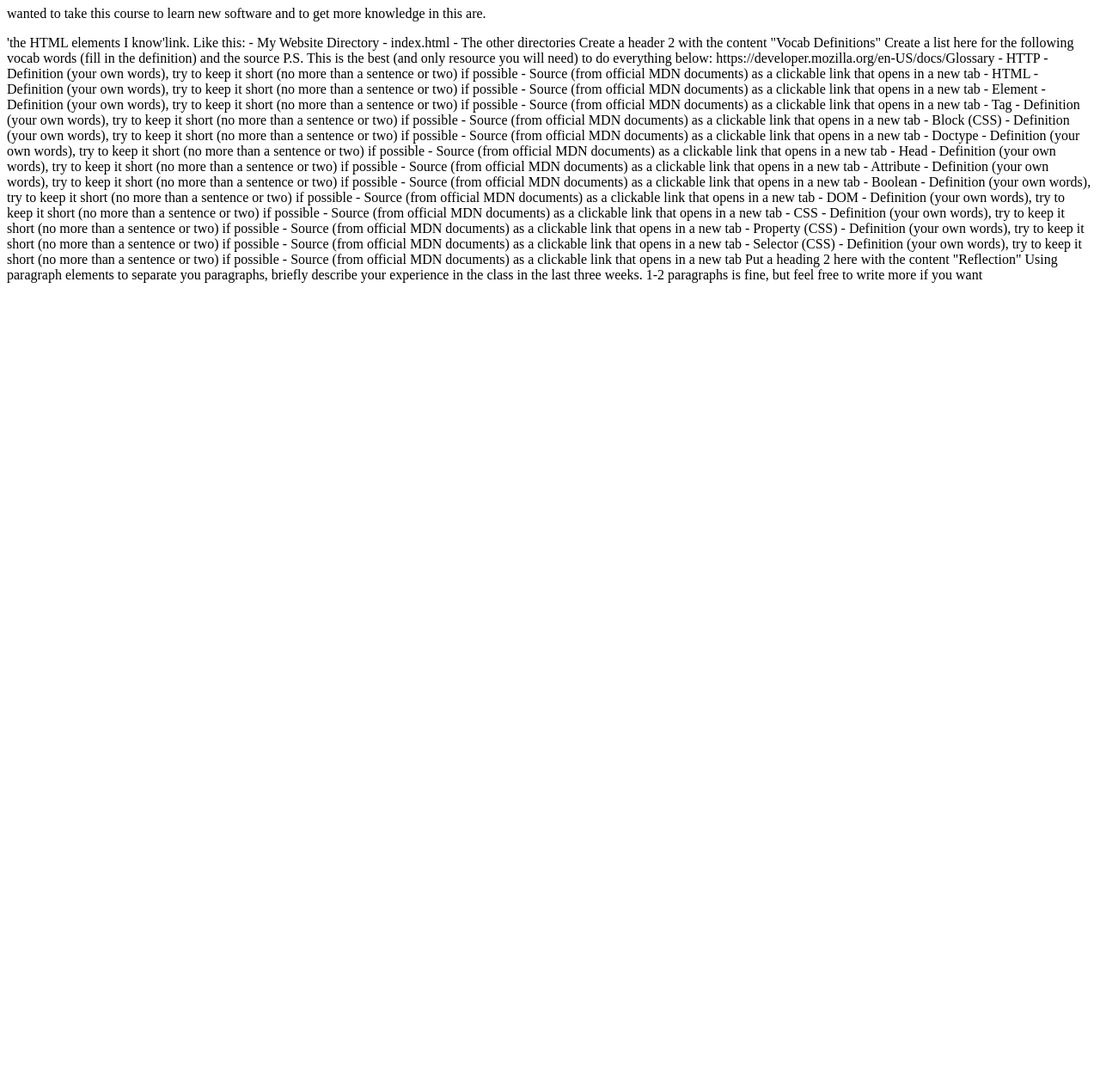
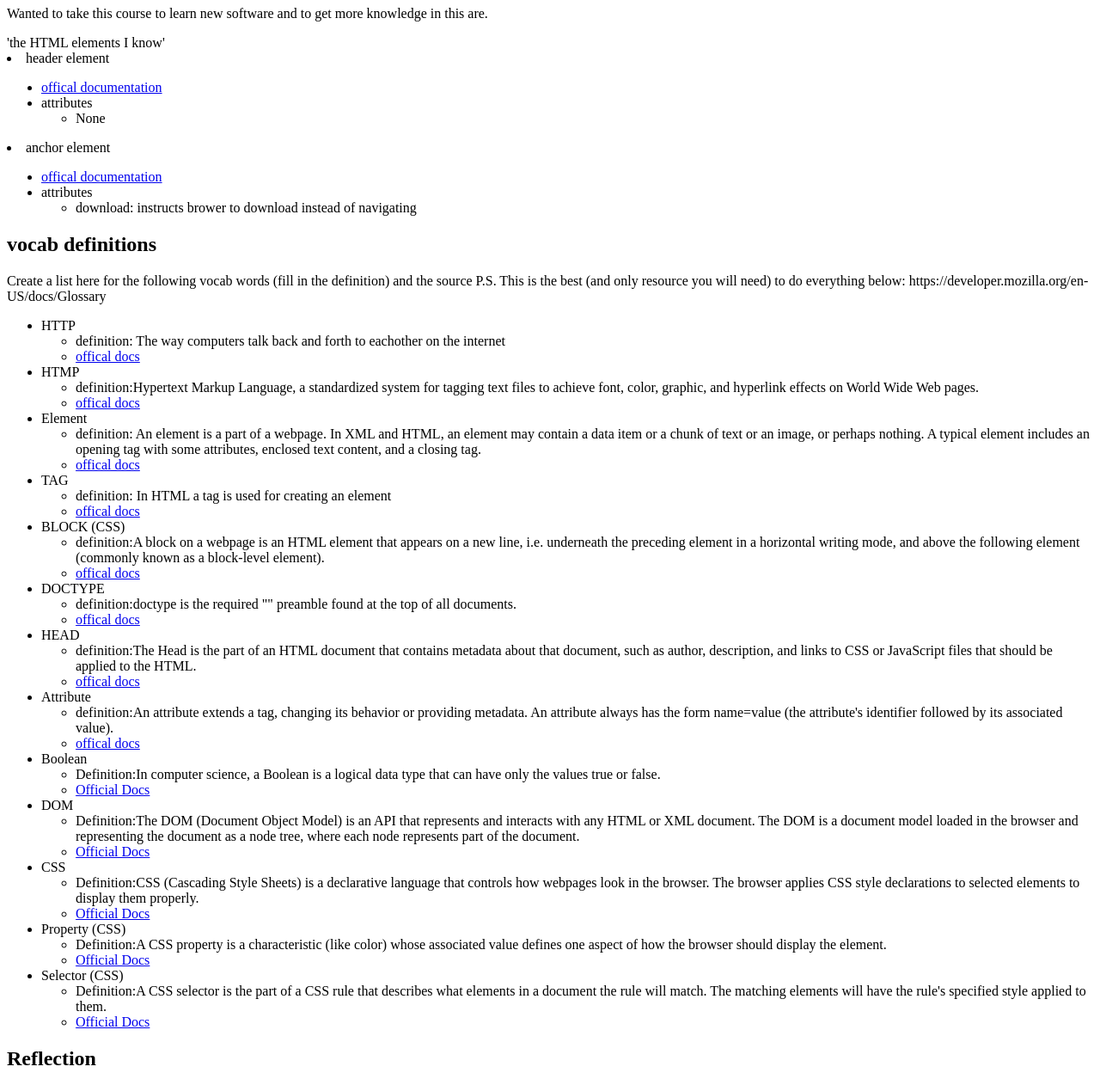
Before and after one commit to Ncoombs22/405-homework, a plain HTML site: page homework 1/hw1.html in a window 1280 px wide. Shown: the part 73-1335 px from the top of the page at 86% size. Before the commit the page ends 800 px from the top, so only its background shows below. Drawn offline with Linux system fonts and the light colour scheme.

Commit message:
homework 1 turnin
hi

```diff
--- a/homework 1/hw1.html
+++ b/homework 1/hw1.html
@@ -9,76 +9,141 @@
 <body>
 
 
-<h1>nick -business marketing </h1>
+<h1>Nick -Business marketing </h1>
 
-<p>wanted to take this course to learn new software and to get more knowledge in this are.</p
-  Put a header 2 here with the content "The HTML Elements I Know"
+<p>Wanted to take this course to learn new software and to get more knowledge in this are.</p
+
+
 <h2>'the HTML elements I know'</h2
   Create a list (ordered or unordered) here with a structure similar to following:
   - Element Name
     - A clickable link to the MDN official document. Make sure this opens in a new browser tab
-    - Display: Inline or Block
+
     - Attributes
       - Name of attribute : Description
       - List the rest of the attributes for this element (up to a max of 3)
-  - List 5 more (for a total of six element names)
 
-  Put a header 2 here with the content "My Website Directory Structure"
 
-  Create a list here that will show the directory structure that is recommended by MDN from this <a href="https://developer.mozilla.org/en-US/docs/Learn/Getting_started_with_the_web/Dealing_with_files#What_structure_should_your_website_have">link</a>.
-  Like this:
-  - My Website Directory
-    - index.html
-    - The other directories
+  - List 5 more (for a total of six element names
+  <ul>
+    <li>header element
+      <ul>
+      <li><a href="https://developer.mozilla.org/en-US/docs/Web/HTML/Element" target = "_blank">offical documentation</a></li>
+<li> attributes
+  <ul>
+    <li> None </li>
+  </ul>
+</li>
+</ul>
+</li>
+<li>anchor element
+  <ul>
+  <li><a href="https://developer.mozilla.org/en-US/docs/Web/HTML/Element/a" target= "_blank">offical documentation</a></li>
+<li> attributes
+<ul>
+<li> download: instructs brower to download instead of navigating </li>
+</ul>
+</li>
+</ul>
+</li>
 
-  Create a header 2 with the content "Vocab Definitions"
+
+
+  <h2> vocab definitions </h2>
 
 
   Create a list here for the following vocab words (fill in the definition) and the source
   P.S. This is the best (and only resource you will need) to do everything below: https://developer.mozilla.org/en-US/docs/Glossary
-  - HTTP
-    - Definition (your own words), try to keep it short (no more than a sentence or two) if possible
-    - Source (from official MDN documents) as a clickable link that opens in a new tab
-  - HTML
-    - Definition (your own words), try to keep it short (no more than a sentence or two) if possible
-    - Source (from official MDN documents) as a clickable link that opens in a new tab
-  - Element
-    - Definition (your own words), try to keep it short (no more than a sentence or two) if possible
-    - Source (from official MDN documents) as a clickable link that opens in a new tab
-  - Tag
-    - Definition (your own words), try to keep it short (no more than a sentence or two) if possible
-    - Source (from official MDN documents) as a clickable link that opens in a new tab
-  - Block (CSS)
-    - Definition (your own words), try to keep it short (no more than a sentence or two) if possible
-    - Source (from official MDN documents) as a clickable link that opens in a new tab
-  - Doctype
-    - Definition (your own words), try to keep it short (no more than a sentence or two) if possible
-    - Source (from official MDN documents) as a clickable link that opens in a new tab
-  - Head
-    - Definition (your own words), try to keep it short (no more than a sentence or two) if possible
-    - Source (from official MDN documents) as a clickable link that opens in a new tab
-  - Attribute
-    - Definition (your own words), try to keep it short (no more than a sentence or two) if possible
-    - Source (from official MDN documents) as a clickable link that opens in a new tab
-  - Boolean
-    - Definition (your own words), try to keep it short (no more than a sentence or two) if possible
-    - Source (from official MDN documents) as a clickable link that opens in a new tab
-  - DOM
-    - Definition (your own words), try to keep it short (no more than a sentence or two) if possible
-    - Source (from official MDN documents) as a clickable link that opens in a new tab
-  - CSS
-    - Definition (your own words), try to keep it short (no more than a sentence or two) if possible
-    - Source (from official MDN documents) as a clickable link that opens in a new tab
-  - Property (CSS)
-    - Definition (your own words), try to keep it short (no more than a sentence or two) if possible
-    - Source (from official MDN documents) as a clickable link that opens in a new tab
-  - Selector (CSS)
-    - Definition (your own words), try to keep it short (no more than a sentence or two) if possible
-    - Source (from official MDN documents) as a clickable link that opens in a new tab
+<ul>
+  <li> HTTP
+    <ul>
+      <li> definition: The way computers talk back and forth to eachother on the internet</li>
+      <li><a href="https://developer.mozilla.org/en-US/docs/Glossary/HTTP" target="_blank">offical docs</a></li>
+    </ul>
+  </li>
 
-  Put a heading 2 here with the content "Reflection"
+  <li> HTMP
+    <ul>
+      <li> definition:Hypertext Markup Language, a standardized system for tagging text files to achieve font, color, graphic, and hyperlink effects on World Wide Web pages. </li>
+      <li><a href="https://developer.mozilla.org/en-US/docs/Glossary/HTML" target="_blank">offical docs</a></li>
+    </ul>
+  </li>
+  <li> Element
+    <ul>
+      <li> definition: An element is a part of a webpage. In XML and HTML, an element may contain a data item or a chunk of text or an image, or perhaps nothing. A typical element includes an opening tag with some attributes, enclosed text content, and a closing tag.</li>
+      <li><a href="https://developer.mozilla.org/en-US/docs/Glossary/Element" target="_blank">offical docs</a></li>
+    </ul>
+  </li>
 
-  Using paragraph elements to separate you paragraphs, briefly describe your experience in the class in the last three weeks. 1-2 paragraphs is fine, but feel free to write more if you want
+  <li> TAG
+    <ul>
+      <li> definition: In HTML a tag is used for creating an element</li>
+      <li><a href="https://developer.mozilla.org/en-US/docs/Glossary/Tag" target="_blank">offical docs</a></li>
+    </ul>
+  </li>
 
-</body>
+  <li> BLOCK (CSS)
+    <ul>
+      <li> definition:A block on a webpage is an HTML element that appears on a new line, i.e. underneath the preceding element in a horizontal writing mode, and above the following element (commonly known as a block-level element).  </li>
+      <li><a href="https://developer.mozilla.org/en-US/docs/Glossary/Block/CSS" target="_blank">offical docs</a></li>
+    </ul>
+  </li>
+
+  <li> DOCTYPE
+    <ul>
+      <li> definition:doctype is the required "<!DOCTYPE html>" preamble found at the top of all documents.   </li>
+      <li><a href="https://developer.mozilla.org/en-US/docs/Glossary/Doctype" target="_blank">offical docs</a></li>
+    </ul>
+  </li>
+
+  <li> HEAD
+    <ul>
+      <li> definition:The Head is the part of an HTML document that contains metadata about that document, such as author, description, and links to CSS or JavaScript files that should be applied to the HTML.   </li>
+      <li><a href="https://developer.mozilla.org/en-US/docs/Glossary/Head" target="_blank">offical docs</a></li>
+    </ul>
+  </li>
+
+  <li> Attribute
+    <ul>
+      <li> definition:An attribute extends a tag, changing its behavior or providing metadata. An attribute always has the form name=value (the attribute's identifier followed by its associated value).   </li>
+      <li><a href="https://developer.mozilla.org/en-US/docs/Glossary/Attribute" target="_blank">offical docs</a></li>
+    </ul>
+  </li>
+  <li> Boolean
+  <ul>
+    <li> Definition:In computer science, a Boolean is a logical data type that can have only the values true or false.</li>
+    <li><a href="https://developer.mozilla.org/en-US/docs/Glossary/Boolean" target="_blank">Official Docs</a></li>
+  </ul>
+</li>
+<li> DOM
+  <ul>
+    <li> Definition:The DOM (Document Object Model) is an API that represents and interacts with any HTML or XML document. The DOM is a document model loaded in the browser and representing the document as a node tree, where each node represents part of the document.</li>
+    <li><a href="https://developer.mozilla.org/en-US/docs/Glossary/DOM" target="_blank">Official Docs</a></li>
+  </ul>
+</li>
+<li> CSS
+  <ul>
+    <li> Definition:CSS (Cascading Style Sheets) is a declarative language that controls how webpages look in the browser. The browser applies CSS style declarations to selected elements to display them properly.</li>
+    <li><a href="https://developer.mozilla.org/en-US/docs/Glossary/CSS" target="_blank">Official Docs</a></li>
+  </ul>
+</li>
+<li> Property (CSS)
+  <ul>
+    <li> Definition:A CSS property is a characteristic (like color) whose associated value defines one aspect of how the browser should display the element.</li>
+    <li><a href="https://developer.mozilla.org/en-US/docs/Glossary/property/CSS" target="_blank">Official Docs</a></li>
+  </ul>
+</li>
+<li> Selector (CSS)
+  <ul>
+    <li> Definition:A CSS selector is the part of a CSS rule that describes what elements in a document the rule will match. The matching elements will have the rule's specified style applied to them.</li>
+    <li><a href="https://developer.mozilla.org/en-US/docs/Glossary/CSS_Selector" target="_blank">Official Docs</a></li>
+  </ul>
+</li>
+</ul>
+
+<h2> Reflection</h2>
+  <p> The last 3 week in class have been going good but difficult at the same time. Reason for it being difficult for me is because I dont really use the computer that much besised in school. Another reason for it being difficult is learning all the new software that I never used before or heard of. But the class is very interesting and is going benifit me in my future.
+</body> <aside class="">
+
+</aside>
 </html>
```
Also changed, not shown: homework2/styles.css (added), 4 other files.
